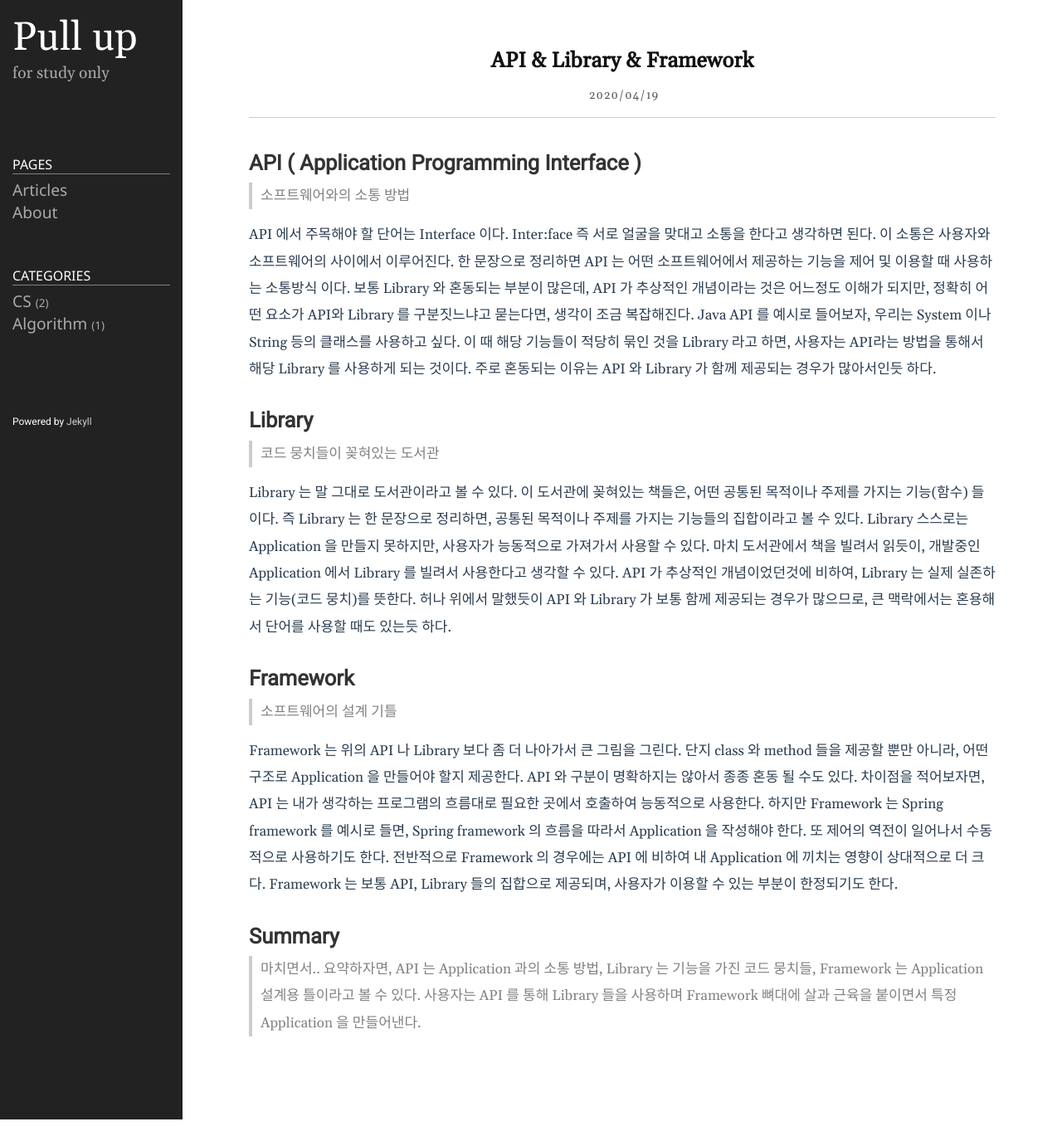
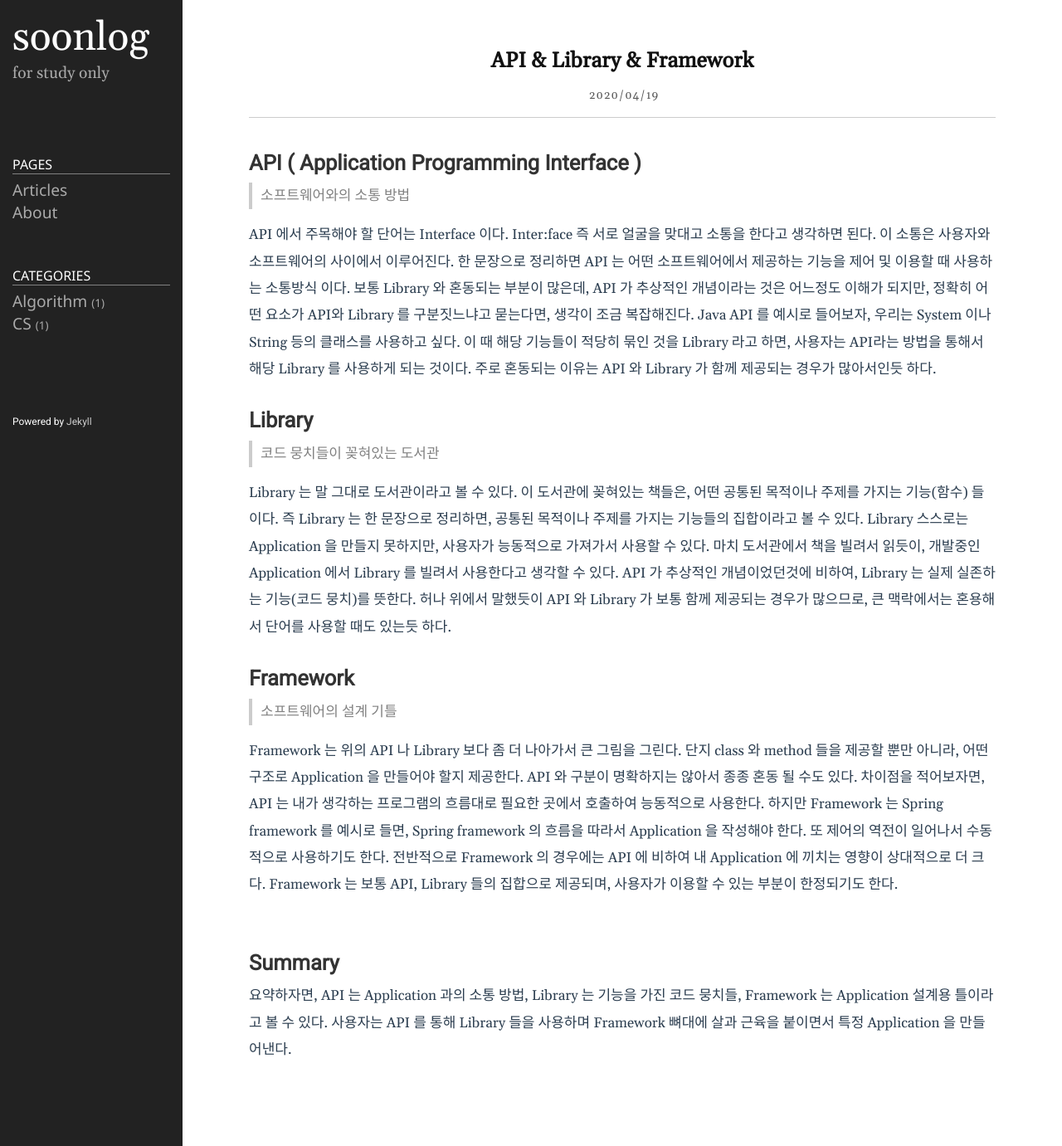
Before and after one commit to soonseok2/soonseok2.github.io, a Jekyll site: the page built from _posts/2022-04-19-API&Library&Framework.markdown, in a window 1280 px wide. Shown: the whole page at 83% size. Built offline with Jekyll 4.4.1, drawn with Linux system fonts in a browser that asks for light colours; before the commit the page ends 1349 px from its top, so only the background shows below that.

Commit message:
title changed

```diff
--- a/_config.yml
+++ b/_config.yml
@@ -18,7 +18,7 @@
 # You can create any custom variable you would like, and they will be accessible
 # in the templates via {{ site.myvariable }}.
 
-title: Pull up
+title: soonlog
 email:
 description: >- # this means to ignore newlines until "baseurl:"
   for study only
--- a/_posts/2020-04-19-API&Library&Framework.markdown
+++ b/_posts/2022-04-19-API&Library&Framework.markdown
@@ -47,8 +47,8 @@ API 와 구분이 명확하지는 않아서 종종 혼동 될 수도 있다.
 전반적으로 Framework 의 경우에는 API 에 비하여 내 Application 에 끼치는 영향이 상대적으로 더 크다.
 Framework 는 보통 API, Library 들의 집합으로 제공되며, 사용자가 이용할 수 있는 부분이 한정되기도 한다.
 
+<br/>
+# Summary
 
-# Summary
-> 마치면서..
 요약하자면, API 는 Application 과의 소통 방법, Library 는 기능을 가진 코드 뭉치들, Framework 는 Application 설계용 틀이라고 볼 수 있다.
 사용자는 API 를 통해 Library 들을 사용하며 Framework 뼈대에 살과 근육을 붙이면서 특정 Application 을 만들어낸다.
```
Also changed, not shown: _posts/2020-01-02-post1.markdown (deleted, +0 -13 lines).
